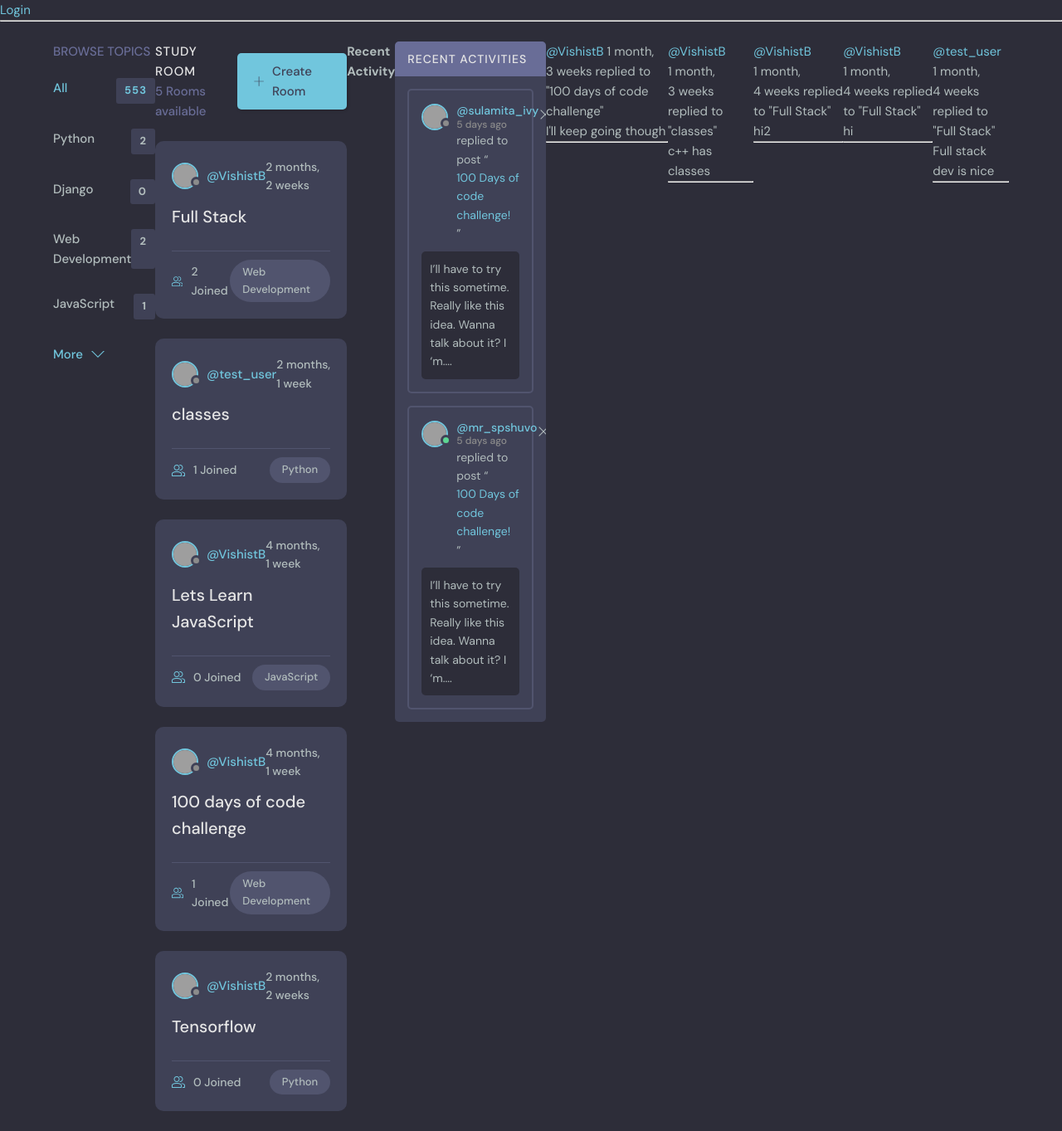
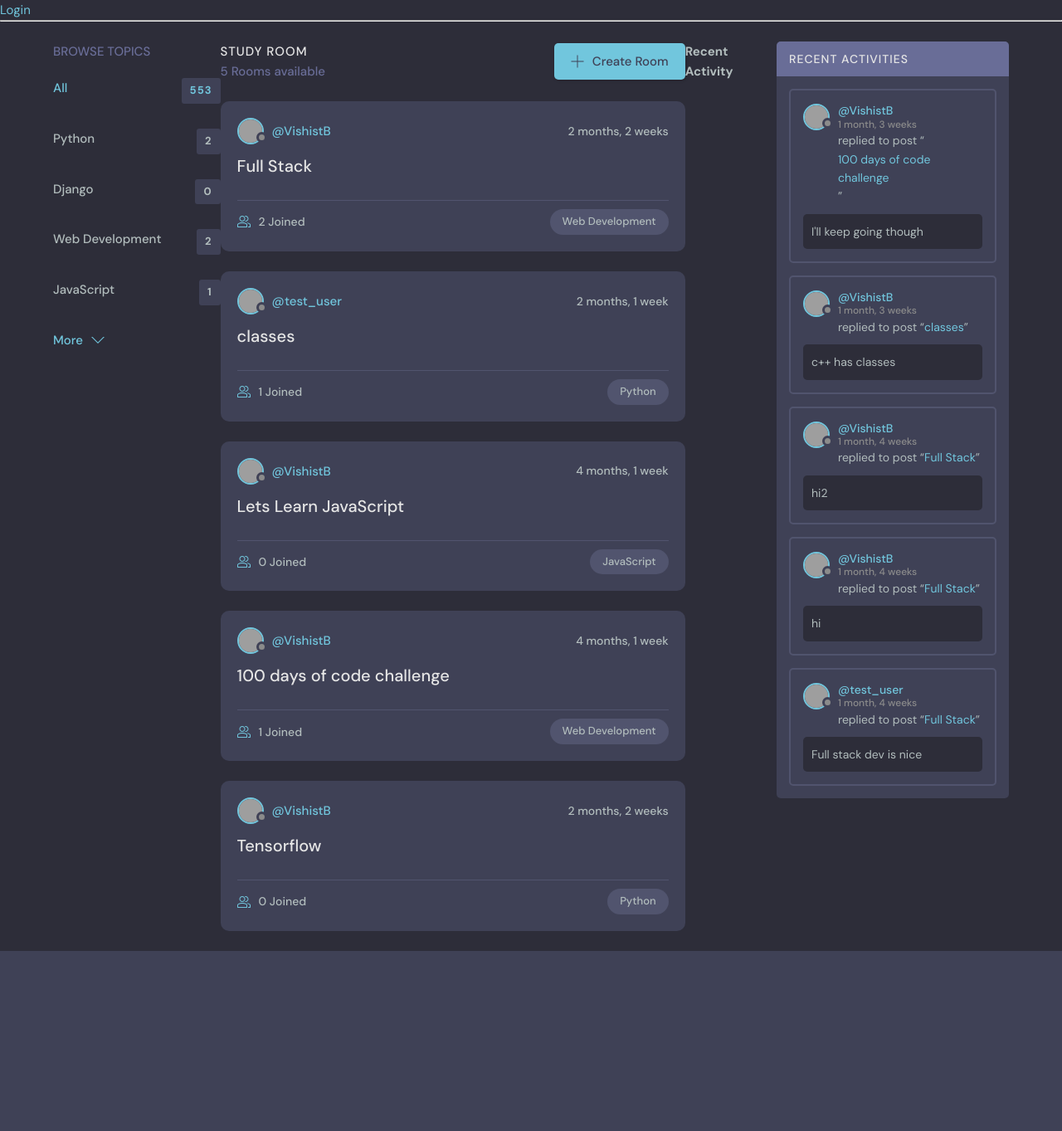
Before and after one commit to VishistB/Studybud-clone, a Django app: page / in a window 1280 px wide. Shown: the part 76-1439 px from the top of the page at 83% size. After the commit the page ends 1222 px from the top, so only its background shows below. Run offline with Django 4.2, Linux system fonts and the light colour scheme; data comes from the database, SQL or seed files in the repository; grey boxes are pictures that could not be loaded.

Commit message:
activity Component Backend

```diff
--- a/base/templates/base/activity_component.html
+++ b/base/templates/base/activity_component.html
@@ -3,6 +3,7 @@
     <div class="activities__header">
       <h2>Recent Activities</h2>
     </div>
+    {% for message in room_messages %}
     <div class="activities__box">
       <div class="activities__boxHeader roomListRoom__header">
         <a href="{% url 'user-profile' message.user.id%}" class="roomListRoom__author">
@@ -10,12 +11,14 @@
             <img src="https://randomuser.me/api/portraits/women/11.jpg" />
           </div>
           <p>
-            @sulamita_ivy
-            <span>5 days ago</span>
+            @{{message.user}}
+            <span>{{message.created|timesince}}</span>
           </p>
         </a>
+
+        {% if request.user == message.user %}
         <div class="roomListRoom__actions">
-          <a href="#">
+          <a href="{% url 'delete-message' message.id %}">
             <svg version="1.1" xmlns="http://www.w3.org/2000/svg" width="32" height="32" viewBox="0 0 32 32">
               <title>remove</title>
               <path
@@ -24,54 +27,14 @@
             </svg>
           </a>
         </div>
+        {% endif %}
       </div>
       <div class="activities__boxContent">
-        <p>replied to post “<a href="room.html">100 Days of code challenge!</a>”</p>
+        <p>replied to post “<a href="{% url 'room' message.room.id %}">{{message.room}}</a>”</p>
         <div class="activities__boxRoomContent">
-          I’ll have to try this sometime. Really like this idea. Wanna talk about it? I ‘m....
+          {{message.body}}
         </div>
       </div>
     </div>
-
-    <div class="activities__box">
-      <div class="activities__boxHeader roomListRoom__header">
-        <a href="profile.html" class="roomListRoom__author">
-          <div class="avatar avatar--small active">
-            <img src="https://randomuser.me/api/portraits/men/13.jpg" />
-          </div>
-          <p>
-            @mr_spshuvo
-            <span>5 days ago</span>
-          </p>
-        </a>
-        <div class="roomListRoom__actions">
-          <a href="#">
-            <svg version="1.1" xmlns="http://www.w3.org/2000/svg" width="32" height="32" viewBox="0 0 32 32">
-              <title>remove</title>
-              <path
-                d="M27.314 6.019l-1.333-1.333-9.98 9.981-9.981-9.981-1.333 1.333 9.981 9.981-9.981 9.98 1.333 1.333 9.981-9.98 9.98 9.98 1.333-1.333-9.98-9.98 9.98-9.981z"
-              ></path>
-            </svg>
-          </a>
-        </div>
-      </div>
-      <div class="activities__boxContent">
-        <p>replied to post “<a href="room.html">100 Days of code challenge!</a>”</p>
-        <div class="activities__boxRoomContent">
-          I’ll have to try this sometime. Really like this idea. Wanna talk about it? I ‘m....
-        </div>
-      </div>
-    </div>
+    {% endfor %}
   </div>
-
-{% for message in room_messages %}
-<div>
-    <small><a href="{% url 'user-profile' message.user.id%}">@{{message.user}}</a> {{message.created|timesince}}</small>
-    <small>replied to "{{message.room}}"</small>
-    <p>{{message}}</p>
-    {% if request.user == message.user %}
-    <a href="{% url 'delete-message' message.id %}">Delete</a>
-    {% endif %}
-    <hr />
-</div>
-{% endfor %}
```
